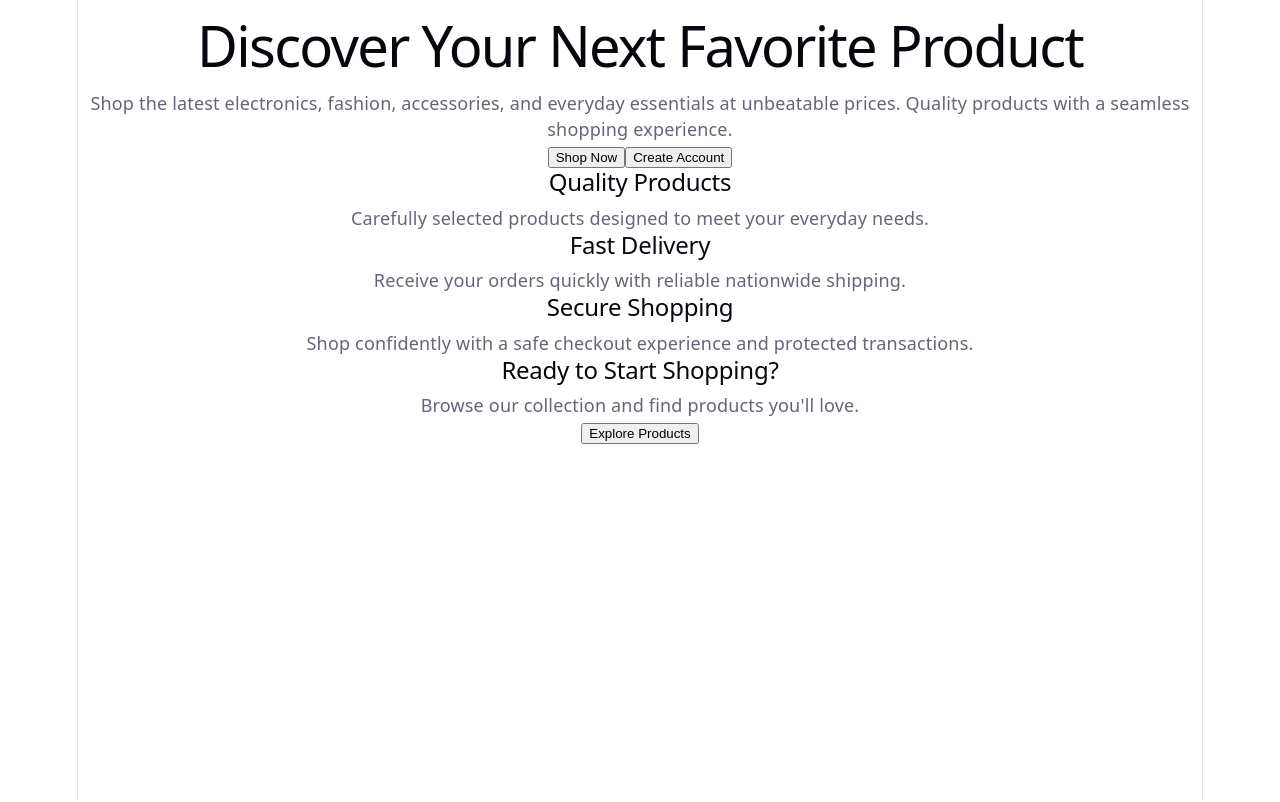
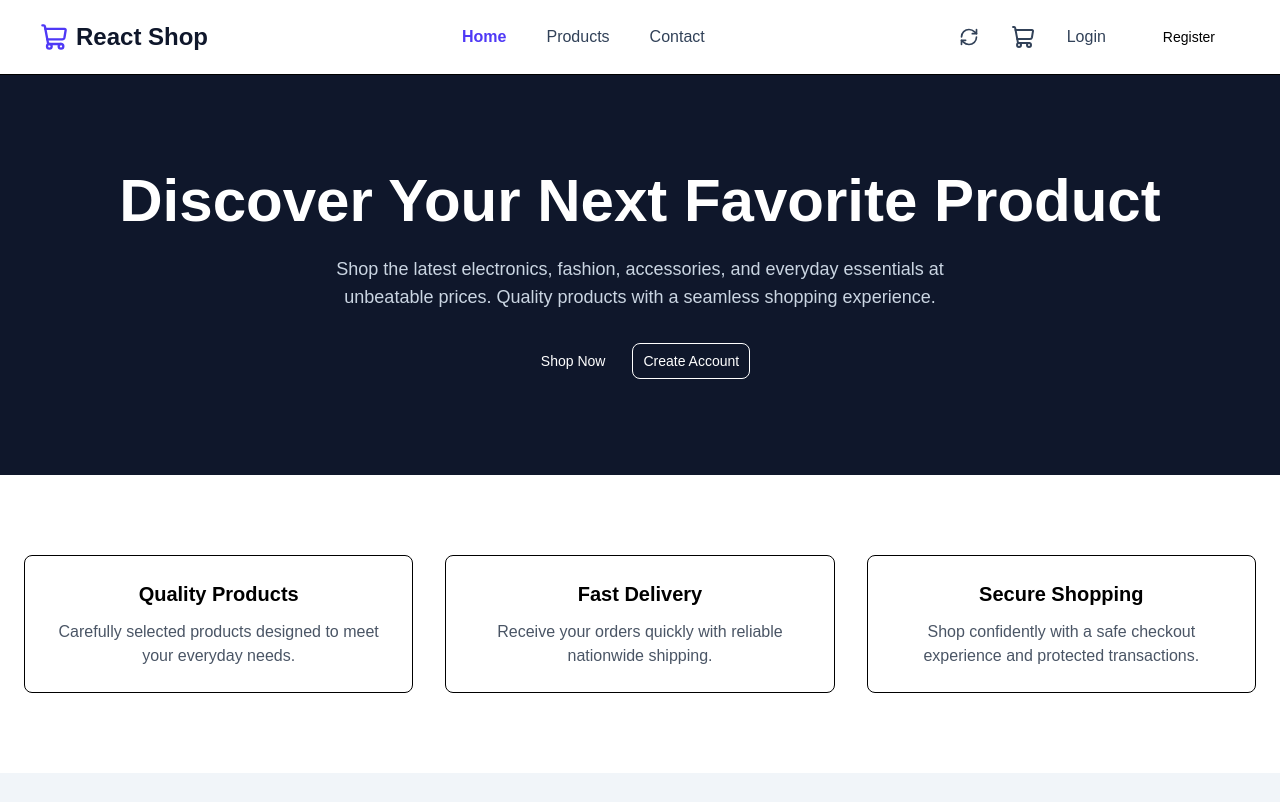
Before and after one commit to derrickweru73/react-shop-one, a React (Vite) app: page / in a window 1280 px wide. Shown: the top 802 px of the page. Built offline with nearby package versions, Linux system fonts and the light colour scheme.

Commit message:
feat:  improve navbar layout with navigation links

```diff
--- a/src/App.css
+++ b/src/App.css
@@ -1,130 +1 @@
 @import "tailwindcss";
-@import "tw-animate-css";
-@import "shadcn/tailwind.css";
-@import "@fontsource-variable/geist";
-
-@custom-variant dark (&:is(.dark *));
-
-@theme inline {
-    --font-heading: var(--font-sans);
-    --font-sans: 'Geist Variable', sans-serif;
-    --color-sidebar-ring: var(--sidebar-ring);
-    --color-sidebar-border: var(--sidebar-border);
-    --color-sidebar-accent-foreground: var(--sidebar-accent-foreground);
-    --color-sidebar-accent: var(--sidebar-accent);
-    --color-sidebar-primary-foreground: var(--sidebar-primary-foreground);
-    --color-sidebar-primary: var(--sidebar-primary);
-    --color-sidebar-foreground: var(--sidebar-foreground);
-    --color-sidebar: var(--sidebar);
-    --color-chart-5: var(--chart-5);
-    --color-chart-4: var(--chart-4);
-    --color-chart-3: var(--chart-3);
-    --color-chart-2: var(--chart-2);
-    --color-chart-1: var(--chart-1);
-    --color-ring: var(--ring);
-    --color-input: var(--input);
-    --color-border: var(--border);
-    --color-destructive: var(--destructive);
-    --color-accent-foreground: var(--accent-foreground);
-    --color-accent: var(--accent);
-    --color-muted-foreground: var(--muted-foreground);
-    --color-muted: var(--muted);
-    --color-secondary-foreground: var(--secondary-foreground);
-    --color-secondary: var(--secondary);
-    --color-primary-foreground: var(--primary-foreground);
-    --color-primary: var(--primary);
-    --color-popover-foreground: var(--popover-foreground);
-    --color-popover: var(--popover);
-    --color-card-foreground: var(--card-foreground);
-    --color-card: var(--card);
-    --color-foreground: var(--foreground);
-    --color-background: var(--background);
-    --radius-sm: calc(var(--radius) * 0.6);
-    --radius-md: calc(var(--radius) * 0.8);
-    --radius-lg: var(--radius);
-    --radius-xl: calc(var(--radius) * 1.4);
-    --radius-2xl: calc(var(--radius) * 1.8);
-    --radius-3xl: calc(var(--radius) * 2.2);
-    --radius-4xl: calc(var(--radius) * 2.6);
-}
-
-:root {
-    --background: oklch(1 0 0);
-    --foreground: oklch(0.145 0 0);
-    --card: oklch(1 0 0);
-    --card-foreground: oklch(0.145 0 0);
-    --popover: oklch(1 0 0);
-    --popover-foreground: oklch(0.145 0 0);
-    --primary: oklch(0.205 0 0);
-    --primary-foreground: oklch(0.985 0 0);
-    --secondary: oklch(0.97 0 0);
-    --secondary-foreground: oklch(0.205 0 0);
-    --muted: oklch(0.97 0 0);
-    --muted-foreground: oklch(0.556 0 0);
-    --accent: oklch(0.97 0 0);
-    --accent-foreground: oklch(0.205 0 0);
-    --destructive: oklch(0.577 0.245 27.325);
-    --border: oklch(0.922 0 0);
-    --input: oklch(0.922 0 0);
-    --ring: oklch(0.708 0 0);
-    --chart-1: oklch(0.87 0 0);
-    --chart-2: oklch(0.556 0 0);
-    --chart-3: oklch(0.439 0 0);
-    --chart-4: oklch(0.371 0 0);
-    --chart-5: oklch(0.269 0 0);
-    --radius: 0.625rem;
-    --sidebar: oklch(0.985 0 0);
-    --sidebar-foreground: oklch(0.145 0 0);
-    --sidebar-primary: oklch(0.205 0 0);
-    --sidebar-primary-foreground: oklch(0.985 0 0);
-    --sidebar-accent: oklch(0.97 0 0);
-    --sidebar-accent-foreground: oklch(0.205 0 0);
-    --sidebar-border: oklch(0.922 0 0);
-    --sidebar-ring: oklch(0.708 0 0);
-}
-
-.dark {
-    --background: oklch(0.145 0 0);
-    --foreground: oklch(0.985 0 0);
-    --card: oklch(0.205 0 0);
-    --card-foreground: oklch(0.985 0 0);
-    --popover: oklch(0.205 0 0);
-    --popover-foreground: oklch(0.985 0 0);
-    --primary: oklch(0.922 0 0);
-    --primary-foreground: oklch(0.205 0 0);
-    --secondary: oklch(0.269 0 0);
-    --secondary-foreground: oklch(0.985 0 0);
-    --muted: oklch(0.269 0 0);
-    --muted-foreground: oklch(0.708 0 0);
-    --accent: oklch(0.269 0 0);
-    --accent-foreground: oklch(0.985 0 0);
-    --destructive: oklch(0.704 0.191 22.216);
-    --border: oklch(1 0 0 / 10%);
-    --input: oklch(1 0 0 / 15%);
-    --ring: oklch(0.556 0 0);
-    --chart-1: oklch(0.87 0 0);
-    --chart-2: oklch(0.556 0 0);
-    --chart-3: oklch(0.439 0 0);
-    --chart-4: oklch(0.371 0 0);
-    --chart-5: oklch(0.269 0 0);
-    --sidebar: oklch(0.205 0 0);
-    --sidebar-foreground: oklch(0.985 0 0);
-    --sidebar-primary: oklch(0.488 0.243 264.376);
-    --sidebar-primary-foreground: oklch(0.985 0 0);
-    --sidebar-accent: oklch(0.269 0 0);
-    --sidebar-accent-foreground: oklch(0.985 0 0);
-    --sidebar-border: oklch(1 0 0 / 10%);
-    --sidebar-ring: oklch(0.556 0 0);
-}
-
-@layer base {
-  * {
-    @apply border-border outline-ring/50;
-    }
-  body {
-    @apply bg-background text-foreground;
-    }
-  html {
-    @apply font-sans;
-    }
-}
--- a/src/App.jsx
+++ b/src/App.jsx
@@ -1,11 +1,13 @@
 import { BrowserRouter as Router, Routes, Route } from "react-router-dom";
 
 import Home from "./pages/Home";
+import Navbar from "./components/ui/Navbar";
 
 function App() {
   return (
     <>
       <Router>
+        <Navbar />
         <Routes>
           <Route path="/" element={<Home />} />
         </Routes>
--- a/src/components/ui/Navbar.jsx
+++ b/src/components/ui/Navbar.jsx
@@ -0,0 +1,83 @@
+import { NavLink } from "react-router-dom";
+import { ShoppingCart, RefreshCw } from "lucide-react";
+import { Button } from "@/components/ui/button";
+
+const Navbar = () => {
+  return (
+    <nav className="w-full border-b bg-white shadow-sm">
+      <div className="flex items-center justify-between w-full px-10 py-4">
+        {/* Left Section */}
+        <NavLink
+          to="/"
+          className="flex items-center gap-2 text-2xl font-bold text-slate-900"
+        >
+          <ShoppingCart className="h-7 w-7 text-indigo-600" />
+          <span>React Shop</span>
+        </NavLink>
+
+        {/* Center Section */}
+        <div className="flex items-center gap-10">
+          <NavLink
+            to="/"
+            className={({ isActive }) =>
+              isActive
+                ? "font-semibold text-indigo-600"
+                : "text-slate-700 hover:text-indigo-600 transition-colors"
+            }
+          >
+            Home
+          </NavLink>
+
+          <NavLink
+            to="/products"
+            className={({ isActive }) =>
+              isActive
+                ? "font-semibold text-indigo-600"
+                : "text-slate-700 hover:text-indigo-600 transition-colors"
+            }
+          >
+            Products
+          </NavLink>
+
+          <NavLink
+            to="/contact"
+            className={({ isActive }) =>
+              isActive
+                ? "font-semibold text-indigo-600"
+                : "text-slate-700 hover:text-indigo-600 transition-colors"
+            }
+          >
+            Contact
+          </NavLink>
+        </div>
+
+        {/* Right Section */}
+        <div className="flex items-center gap-8">
+          <button className="cursor-pointer text-slate-700 hover:text-indigo-600 transition-colors">
+            <RefreshCw className="h-5 w-5" />
+          </button>
+
+          <NavLink
+            to="/cart"
+            className="text-slate-700 hover:text-indigo-600 transition-colors"
+          >
+            <ShoppingCart className="h-6 w-6" />
+          </NavLink>
+
+          <NavLink
+            to="/login"
+            className="font-medium text-slate-700 hover:text-indigo-600 transition-colors"
+          >
+            Login
+          </NavLink>
+
+          <NavLink to="/register">
+            <Button className="px-6 py-5">Register</Button>
+          </NavLink>
+        </div>
+      </div>
+    </nav>
+  );
+};
+
+export default Navbar;
--- a/src/index.css
+++ b/src/index.css
@@ -1,111 +1,13 @@
-:root {
-  --text: #6b6375;
-  --text-h: #08060d;
-  --bg: #fff;
-  --border: #e5e4e7;
-  --code-bg: #f4f3ec;
-  --accent: #aa3bff;
-  --accent-bg: rgba(170, 59, 255, 0.1);
-  --accent-border: rgba(170, 59, 255, 0.5);
-  --social-bg: rgba(244, 243, 236, 0.5);
-  --shadow:
-    rgba(0, 0, 0, 0.1) 0 10px 15px -3px, rgba(0, 0, 0, 0.05) 0 4px 6px -2px;
+@import "tailwindcss";
 
-  --sans: system-ui, 'Segoe UI', Roboto, sans-serif;
-  --heading: system-ui, 'Segoe UI', Roboto, sans-serif;
-  --mono: ui-monospace, Consolas, monospace;
-
-  font: 18px/145% var(--sans);
-  letter-spacing: 0.18px;
-  color-scheme: light dark;
-  color: var(--text);
-  background: var(--bg);
-  font-synthesis: none;
-  text-rendering: optimizeLegibility;
-  -webkit-font-smoothing: antialiased;
-  -moz-osx-font-smoothing: grayscale;
-
-  @media (max-width: 1024px) {
-    font-size: 16px;
-  }
-}
-
-@media (prefers-color-scheme: dark) {
-  :root {
-    --text: #9ca3af;
-    --text-h: #f3f4f6;
-    --bg: #16171d;
-    --border: #2e303a;
-    --code-bg: #1f2028;
-    --accent: #c084fc;
-    --accent-bg: rgba(192, 132, 252, 0.15);
-    --accent-border: rgba(192, 132, 252, 0.5);
-    --social-bg: rgba(47, 48, 58, 0.5);
-    --shadow:
-      rgba(0, 0, 0, 0.4) 0 10px 15px -3px, rgba(0, 0, 0, 0.25) 0 4px 6px -2px;
-  }
-
-  #social .button-icon {
-    filter: invert(1) brightness(2);
-  }
+html,
+body,
+#root {
+  width: 100%;
+  min-height: 100vh;
+  margin: 0;
 }
 
 body {
-  margin: 0;
+  font-family: Arial, Helvetica, sans-serif;
 }
-
-#root {
-  width: 1126px;
-  max-width: 100%;
-  margin: 0 auto;
-  text-align: center;
-  border-inline: 1px solid var(--border);
-  min-height: 100svh;
-  display: flex;
-  flex-direction: column;
-  box-sizing: border-box;
-}
-
-h1,
-h2 {
-  font-family: var(--heading);
-  font-weight: 500;
-  color: var(--text-h);
-}
-
-h1 {
-  font-size: 56px;
-  letter-spacing: -1.68px;
-  margin: 32px 0;
-  @media (max-width: 1024px) {
-    font-size: 36px;
-    margin: 20px 0;
-  }
-}
-h2 {
-  font-size: 24px;
-  line-height: 118%;
-  letter-spacing: -0.24px;
-  margin: 0 0 8px;
-  @media (max-width: 1024px) {
-    font-size: 20px;
-  }
-}
-p {
-  margin: 0;
-}
-
-code,
-.counter {
-  font-family: var(--mono);
-  display: inline-flex;
-  border-radius: 4px;
-  color: var(--text-h);
-}
-
-code {
-  font-size: 15px;
-  line-height: 135%;
-  padding: 4px 8px;
-  background: var(--code-bg);
-}
--- a/vite.config.js
+++ b/vite.config.js
@@ -10,7 +10,7 @@ const __dirname = path.dirname(__filename)
 
 // https://vite.dev/config/
 export default defineConfig({
-  plugins: [react(),tailwindcss() ],
+  plugins: [react(), tailwindcss() ],
   resolve: {
     alias: {
       "@": path.resolve(__dirname, "./src"),
```
